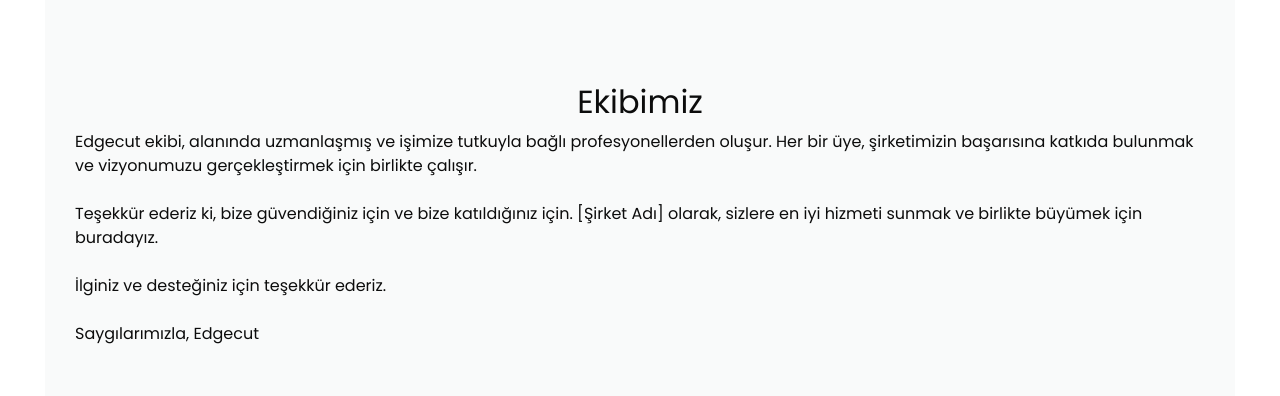
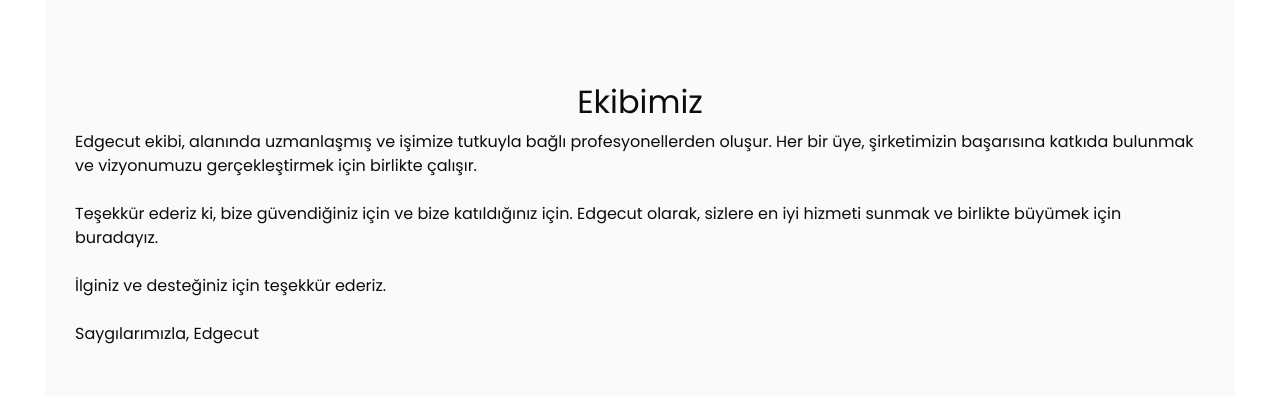
Before and after one commit to aydinkasimoglu/aydinkasimoglu.github.io, a plain HTML site: page about.html in a window 1280 px wide. Shown: the part 1200-1596 px from the top of the page. Drawn offline with Linux system fonts and the light colour scheme; some packages are replaced by stand-ins of ours; a script that the page names is missing.

Commit message:
Düzeltme

```diff
--- a/about.html
+++ b/about.html
@@ -294,7 +294,7 @@
               çalışır.
               <br /><br />
               Teşekkür ederiz ki, bize güvendiğiniz için ve bize katıldığınız
-              için. [Şirket Adı] olarak, sizlere en iyi hizmeti sunmak ve
+              için. Edgecut olarak, sizlere en iyi hizmeti sunmak ve
               birlikte büyümek için buradayız.
               <br /><br />
               İlginiz ve desteğiniz için teşekkür ederiz.
```
